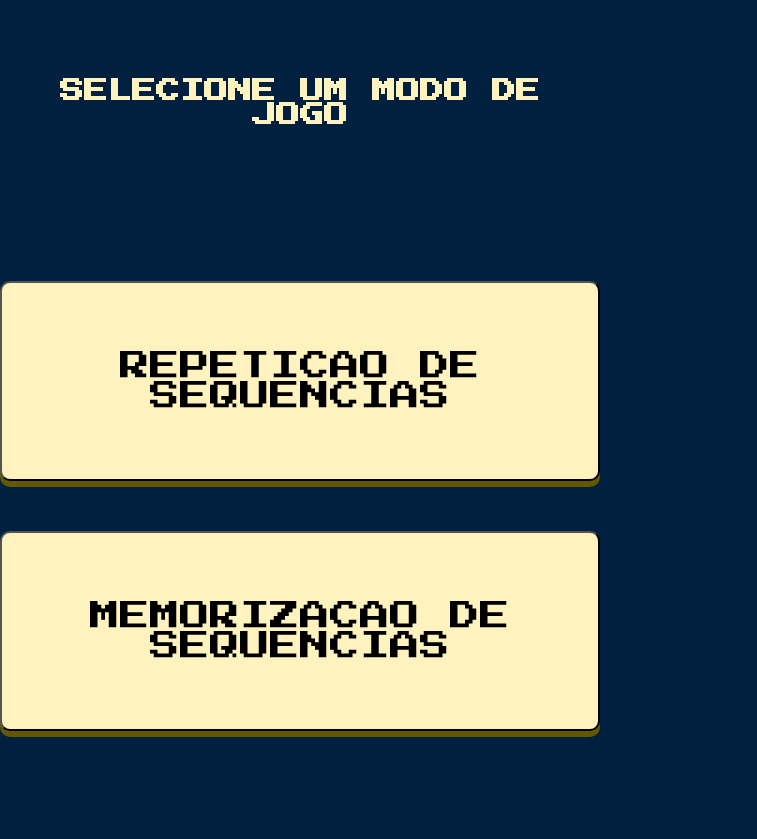
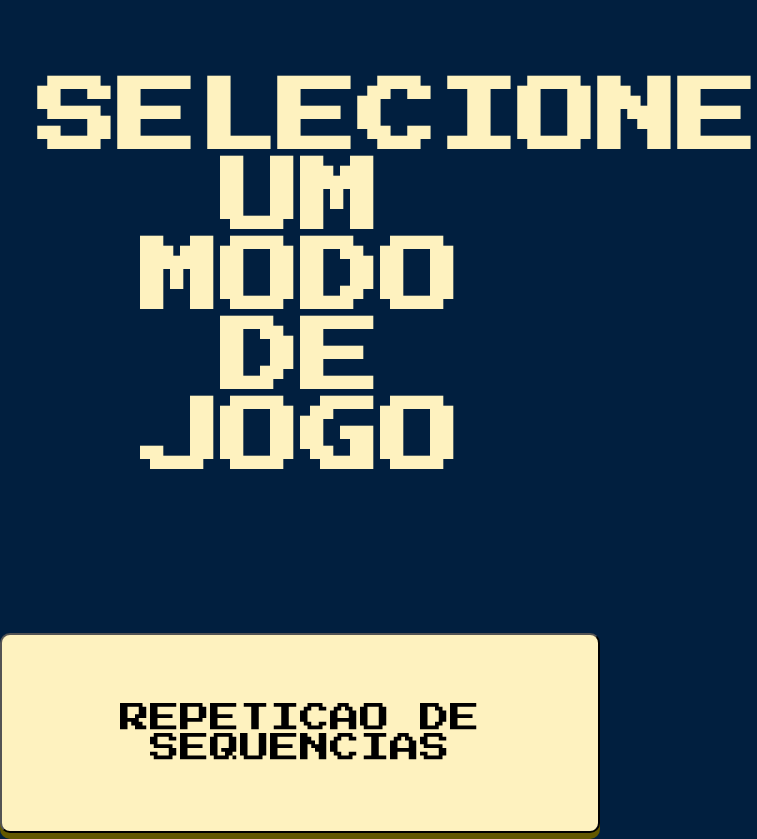
Before and after one commit to ma7euspinheiro/genius, a plain HTML site: page index.html in a window 600 px wide. Shown: the top 839 px of the page, 757 px wide, since content can reach past the window. Drawn offline with nearby package versions, Linux system fonts and the light colour scheme.

Commit message:
Ajustando font-size dos main menu buttons

```diff
--- a/styles.css
+++ b/styles.css
@@ -118,7 +118,6 @@ button:active {
   .game-modes {
     height: 100px;
     width: 300px;
-    font-size: 1px;
   }
 
   .colors-container {
@@ -136,6 +135,10 @@ button:active {
 
 /* Small devices (portrait tablets and large phones, 600px and up) */
 @media only screen and (min-width: 600px) and (max-width: 768px) {
+  #level-title {
+    font-size: 5rem;
+  }
+
   .gm-container {
     justify-content: center;
     height: 700px;
@@ -160,7 +163,7 @@ button:active {
 }
 
 /* Medium devices (landscape tablets, 768px and up) */
-@media only screen and (min-width: 769px) and (max-width: 1200px){
+@media only screen and (min-width: 769px) and (max-width: 1200px) {
   #level-title {
     font-size: 5rem;
   }
```
